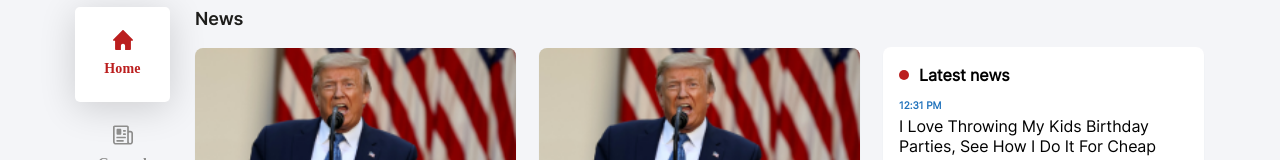
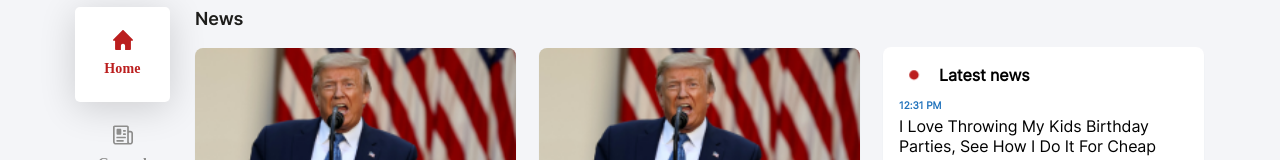
Before and after one commit to michellesaric/NewsApp, a React (Create React App) app: page / in a window 1280 px wide. Shown: the part 121-281 px from the top of the page. Built offline with nearby package versions, Linux system fonts and the light colour scheme.

Commit message:
Removed the setIsModalOpen prop from Categories and added Latest News animation

```diff
--- a/src/components/modal/Modal.tsx
+++ b/src/components/modal/Modal.tsx
@@ -21,7 +21,9 @@ const Modal = ({ setIsModalOpen }: Props) => {
         </h1>
       </div>
       <SearchBar />
-      <Categories setIsModalOpen={setIsModalOpen} />
+      <div onClick={() => setIsModalOpen(false)}>
+        <Categories />
+      </div>
     </div>
   );
 };
--- a/src/pages/home/Home.tsx
+++ b/src/pages/home/Home.tsx
@@ -7,7 +7,6 @@ import Categories from "./categories/Categories";
 
 const Home = () => {
   const [isFeatured, setIsFeatured] = useState<boolean>(true);
-  const [isModalOpen, setIsModalOpen] = useState<boolean>(false);
   const { selectedCategory } = useContext(CategoryContext);
 
   return (
@@ -40,7 +39,7 @@ const Home = () => {
         <Navbar />
         <div className="wrapper__desktop-news">
           <div className="wrapper__desktop-categories">
-            <Categories setIsModalOpen={setIsModalOpen} />
+            <Categories />
           </div>
           <div className="news-wrapper">
             <p className="news-title">
--- a/src/pages/home/categories/Categories.tsx
+++ b/src/pages/home/categories/Categories.tsx
@@ -3,11 +3,7 @@ import { Link } from "react-router-dom";
 import { CategoryContext } from "../../../context/CategoryContext";
 import { categoryList } from "./categorieList";
 
-interface Props {
-  setIsModalOpen: (value: boolean) => void;
-}
-
-const Categories = ({ setIsModalOpen }: Props) => {
+const Categories = () => {
   const { selectedCategory, setSelectedCategory } = useContext(CategoryContext);
 
   const handleClick = (category: string | null) => {
@@ -26,7 +22,6 @@ const Categories = ({ setIsModalOpen }: Props) => {
           }
           onClick={() => {
             handleClick(category);
-            setIsModalOpen(false);
           }}
         >
           <div>
--- a/src/pages/home/latest_news/_latestNews.scss
+++ b/src/pages/home/latest_news/_latestNews.scss
@@ -17,11 +17,15 @@
       background: $white;
 
       .latest-news__header-circle {
-        margin-right: 10px;
         width: 10px;
         height: 10px;
         border-radius: 50%;
         background-color: $red;
+        margin: 0px 20px 0px 10px;
+
+        box-shadow: 0 0 0 0 rgba(187, 30, 30, 1);
+        transform: scale(1);
+        animation: pulse 2s infinite;
       }
 
       .latest-news__header-title {
@@ -76,3 +80,20 @@
     }
   }
 }
+
+@keyframes pulse {
+  0% {
+    transform: scale(0.95);
+    box-shadow: 0 0 0 0 rgba(187, 30, 30, 0.7);
+  }
+
+  70% {
+    transform: scale(1);
+    box-shadow: 0 0 0 10px rgba(187, 30, 30, 0);
+  }
+
+  100% {
+    transform: scale(0.95);
+    box-shadow: 0 0 0 0 rgba(187, 30, 30, 0);
+  }
+}
--- a/src/styles/css/index.css
+++ b/src/styles/css/index.css
@@ -314,11 +314,17 @@
   background: #ffffff;
 }
 .latest-news__wrapper .latest-news .latest-news__header .latest-news__header-circle {
-  margin-right: 10px;
   width: 10px;
   height: 10px;
   border-radius: 50%;
   background-color: #bb1e1e;
+  margin: 0px 20px 0px 10px;
+  -webkit-box-shadow: 0 0 0 0 rgb(187, 30, 30);
+          box-shadow: 0 0 0 0 rgb(187, 30, 30);
+  -webkit-transform: scale(1);
+          transform: scale(1);
+  -webkit-animation: pulse 2s infinite;
+          animation: pulse 2s infinite;
 }
 .latest-news__wrapper .latest-news .latest-news__header .latest-news__header-title {
   font-family: "Inter Regular";
@@ -365,6 +371,46 @@
   }
   .latest-news__wrapper .latest-news {
     width: 321px;
+  }
+}
+@-webkit-keyframes pulse {
+  0% {
+    -webkit-transform: scale(0.95);
+            transform: scale(0.95);
+    -webkit-box-shadow: 0 0 0 0 rgba(187, 30, 30, 0.7);
+            box-shadow: 0 0 0 0 rgba(187, 30, 30, 0.7);
+  }
+  70% {
+    -webkit-transform: scale(1);
+            transform: scale(1);
+    -webkit-box-shadow: 0 0 0 10px rgba(187, 30, 30, 0);
+            box-shadow: 0 0 0 10px rgba(187, 30, 30, 0);
+  }
+  100% {
+    -webkit-transform: scale(0.95);
+            transform: scale(0.95);
+    -webkit-box-shadow: 0 0 0 0 rgba(187, 30, 30, 0);
+            box-shadow: 0 0 0 0 rgba(187, 30, 30, 0);
+  }
+}
+@keyframes pulse {
+  0% {
+    -webkit-transform: scale(0.95);
+            transform: scale(0.95);
+    -webkit-box-shadow: 0 0 0 0 rgba(187, 30, 30, 0.7);
+            box-shadow: 0 0 0 0 rgba(187, 30, 30, 0.7);
+  }
+  70% {
+    -webkit-transform: scale(1);
+            transform: scale(1);
+    -webkit-box-shadow: 0 0 0 10px rgba(187, 30, 30, 0);
+            box-shadow: 0 0 0 10px rgba(187, 30, 30, 0);
+  }
+  100% {
+    -webkit-transform: scale(0.95);
+            transform: scale(0.95);
+    -webkit-box-shadow: 0 0 0 0 rgba(187, 30, 30, 0);
+            box-shadow: 0 0 0 0 rgba(187, 30, 30, 0);
   }
 }
 .search_bar {
```
